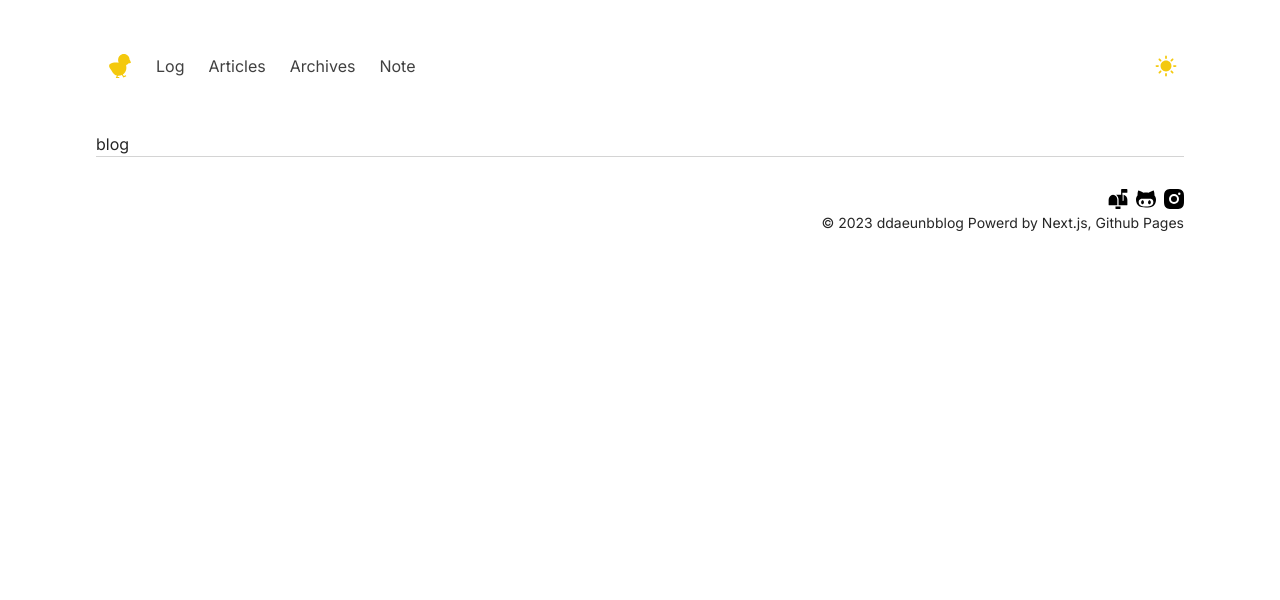
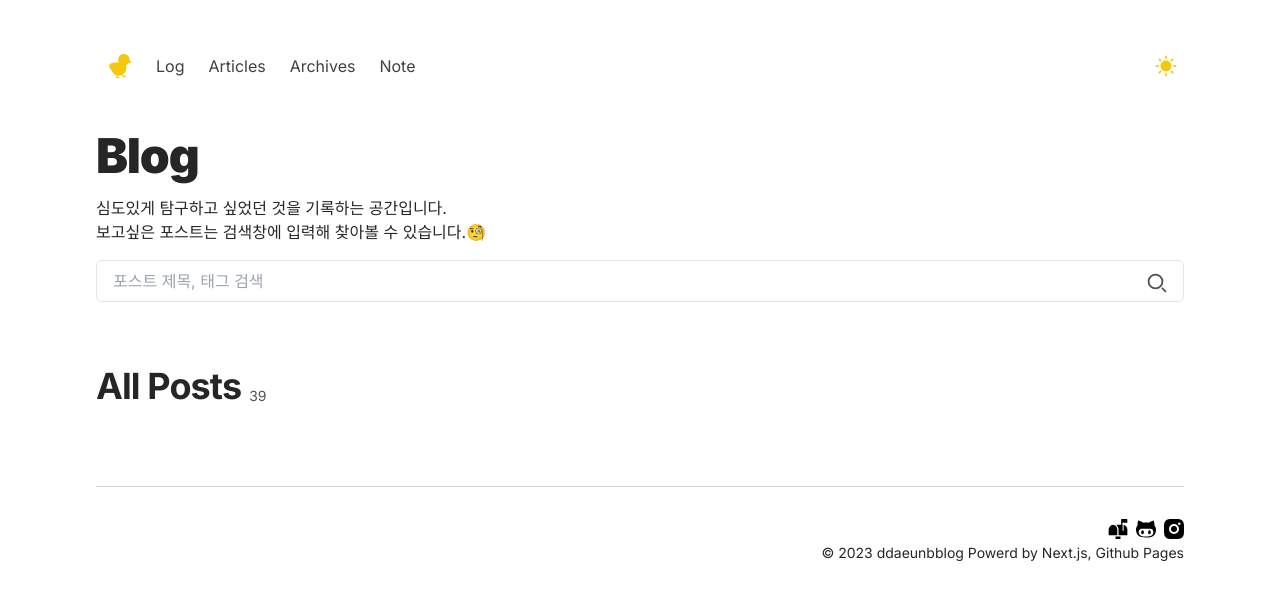
Before and after one commit to ddaeunbb/ddaeunbblog, a Next.js app: page /log in a window 1280 px wide. Shown: the top 600 px of the page. Built offline with nearby package versions, Linux system fonts and the light colour scheme.

Commit message:
squash & merge

```diff
--- a/src/app/log/page.tsx
+++ b/src/app/log/page.tsx
@@ -1,3 +1,33 @@
+import SearchIcon from '@/components/icons/SearchIcon';
+
 export default function Log() {
-	return <div>blog</div>;
+	return (
+		<main className="relative pb-16">
+			<h1 className="mb-4 text-3xl font-extrabold tracking-tight sm:text-5xl">
+				Blog
+			</h1>
+			<div>
+				<div>
+					<p className="text-tertiary mb-4">
+						심도있게 탐구하고 싶었던 것을 기록하는 공간입니다.
+						<br />
+						보고싶은 포스트는 검색창에 입력해 찾아볼 수 있습니다.🧐
+					</p>
+				</div>
+				<div className="relative mb-4 w-full">
+					<input
+						className="block w-full rounded-md border px-4 py-2 border-neutral-200 bg-white placeholder:text-tertiary dark:border-neutral-900 dark:bg-neutral-800 focus:outline-none focus:ring-2 focus:ring-neutral-200 dark:focus:ring-neutral-800"
+						placeholder="포스트 제목, 태그 검색"
+					/>
+					<SearchIcon />
+				</div>
+				<div className="mt-16 mb-4 flex items-end gap-2">
+					<h2 className="text-2xl font-bold tracking-tight md:text-4xl">
+						All Posts
+					</h2>
+					<span className="font-normal text-sm text-middleGray">{39}</span>
+				</div>
+			</div>
+		</main>
+	);
 }
--- /dev/null
+++ b/src/components/icons/SearchIcon.tsx
@@ -0,0 +1,27 @@
+const SearchIcon = () => (
+	<svg
+		xmlns="http://www.w3.org/2000/svg"
+		width={30}
+		height={30}
+		fill="none"
+		viewBox="0 -0.5 25 25"
+		className="stroke-middleGray absolute right-3 top-2"
+	>
+		<path
+			stroke="color"
+			strokeLinecap="round"
+			strokeLinejoin="round"
+			strokeWidth={1.5}
+			d="M5.5 10.765a5.765 5.765 0 1 1 11.53 0 5.765 5.765 0 0 1-11.53 0Z"
+			clipRule="evenodd"
+		/>
+		<path
+			stroke="color"
+			strokeLinecap="round"
+			strokeLinejoin="round"
+			strokeWidth={1.5}
+			d="M17.029 16.53 19.5 19"
+		/>
+	</svg>
+);
+export default SearchIcon;
```
